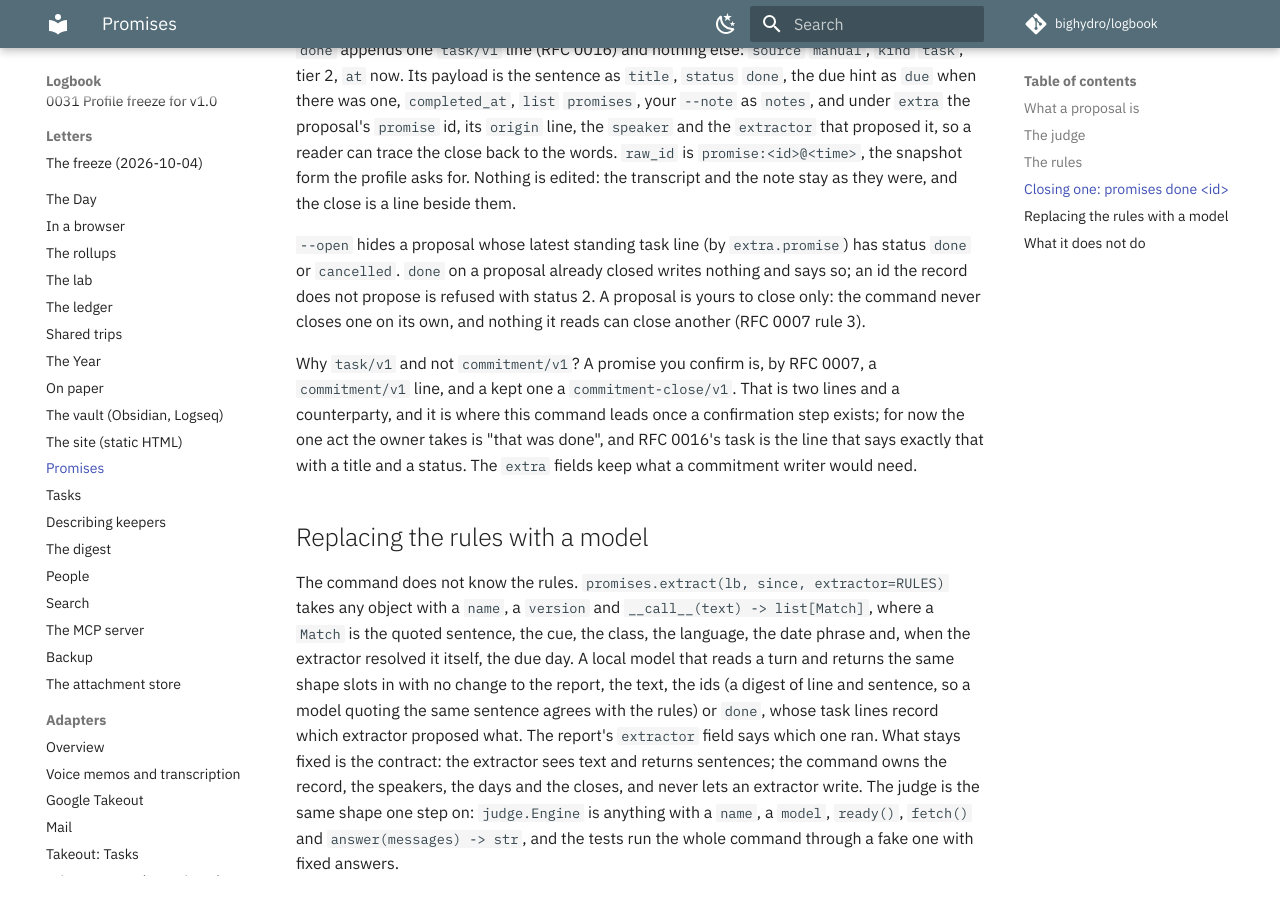
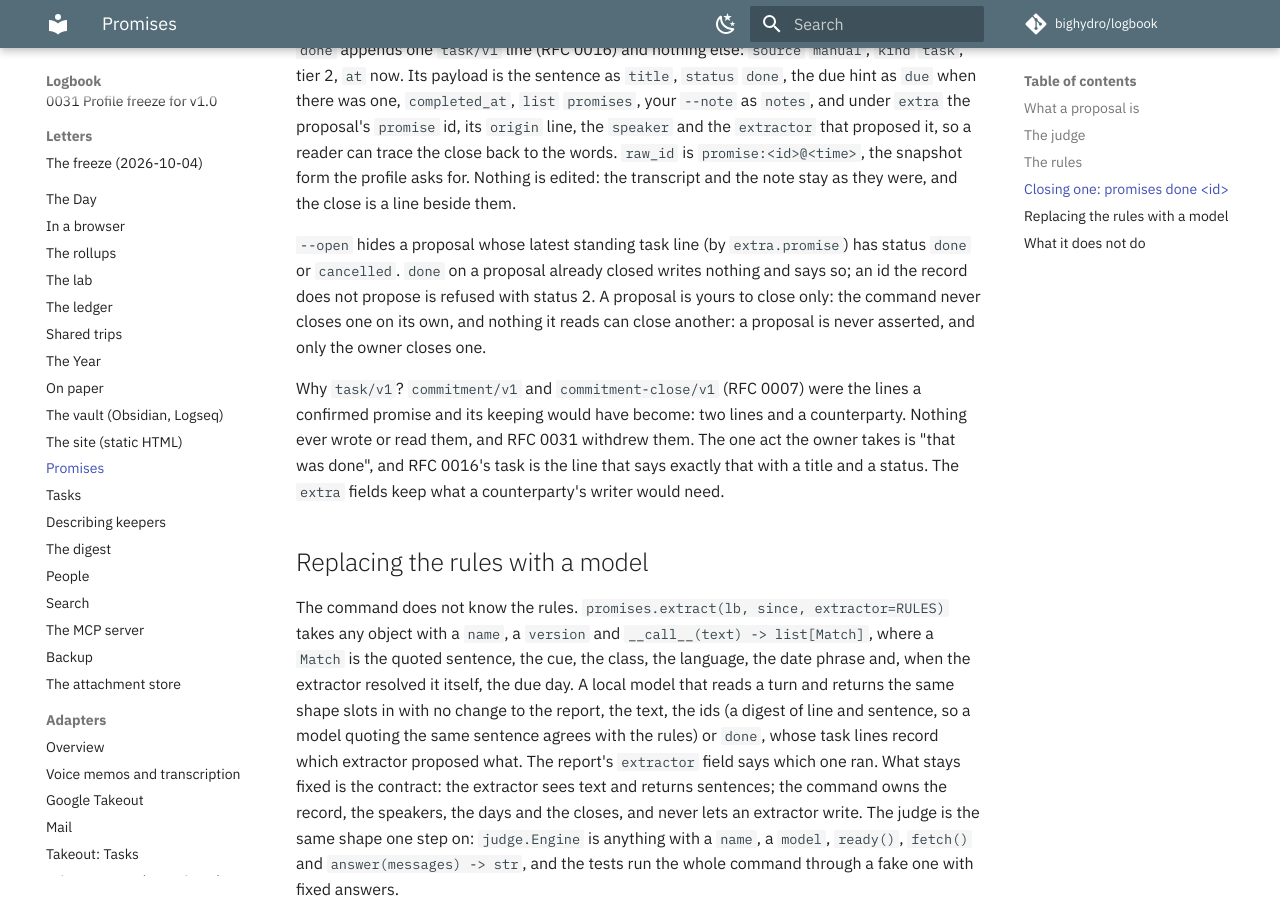
Before and after one commit to bighydro/logbook, an MkDocs documentation site: the page built from docs/promises.md, in a window 1280 px wide and 900 px high, scrolled down 4690 px. Built offline with MkDocs 1.6.1 and Material for MkDocs 9.7.7, drawn with Linux system fonts in a browser that asks for light colours; comment, search, counter and statistics services are not loaded; some of the changed text lies outside the part shown.

Commit message:
spec: commitment/v1 and commitment-close/v1 are withdrawn by RFC 0031 (1 of 5) (#220)
RFC 0007's status line says withdrawn by RFC 0031, dated today; the file stays. The two rows leave
SPEC §4's tier table and the seed list in rfcs/README.md. The promises reader's documents and
module state their own rules (a proposal is never asserted; only the owner closes one; certainty
is always `inferred`) instead of citing RFC 0007. No code path changes; the envelope is untouched,
so no spec version bump and no regenerated fixture (RFC 0031, Deletions). The person page's
placeholder sentence in pages.py is reader output and changes in its own PR.

Signed-off-by: bighydro <122497530+bighydro@users.noreply.github.com>
Co-authored-by: Claude Fable 5.1 <noreply@anthropic.com>

```diff
--- a/docs/promises.md
+++ b/docs/promises.md
@@ -83,10 +83,10 @@ proposal carries `id`, `status` (`open` or `done`), `closed_by` (the task line's
 `line` (the origin), `seq`, `kind` (`transcript` or `note`), `source`, `title`, `speaker` (`label`,
 `spoken`, `person`, `owner`, or null), `direction` (`owed_by_owner` when you said it,
 `owed_to_owner` when a resolved person did, null when nobody is behind the label), `certainty`
-(always `inferred`, RFC 0007's word for a commitment read into the words), `language`, `cue` (the
+(always `inferred`: the words were read into a promise, never stated as one), `language`, `cue` (the
 words that made it a promise, as written), `class`, `quote`, `due` (`phrase` and `date`, or null)
-and `judgement` (below, or null). The fields are RFC 0007's where the two overlap, so a later
-`commitment/v1` writer has nothing to translate.
+and `judgement` (below, or null). The fields are this reader's own; `commitment/v1` (RFC 0007), which
+they once mirrored, was withdrawn by RFC 0031.
 
 ## The judge
 
@@ -185,13 +185,14 @@ the close is a line beside them.
 `--open` hides a proposal whose latest standing task line (by `extra.promise`) has status `done`
 or `cancelled`. `done` on a proposal already closed writes nothing and says so; an id the record
 does not propose is refused with status 2. A proposal is yours to close only: the command never
-closes one on its own, and nothing it reads can close another (RFC 0007 rule 3).
+closes one on its own, and nothing it reads can close another: a proposal is never asserted, and
+only the owner closes one.
 
-Why `task/v1` and not `commitment/v1`? A promise you confirm is, by RFC 0007, a `commitment/v1`
-line, and a kept one a `commitment-close/v1`. That is two lines and a counterparty, and it is where
-this command leads once a confirmation step exists; for now the one act the owner takes is "that
-was done", and RFC 0016's task is the line that says exactly that with a title and a status. The
-`extra` fields keep what a commitment writer would need.
+Why `task/v1`? `commitment/v1` and `commitment-close/v1` (RFC 0007) were the lines a confirmed
+promise and its keeping would have become: two lines and a counterparty. Nothing ever wrote or read
+them, and RFC 0031 withdrew them. The one act the owner takes is "that was done", and RFC 0016's
+task is the line that says exactly that with a title and a status. The `extra` fields keep what a
+counterparty's writer would need.
 
 ## Replacing the rules with a model
 
```
Also changed, not shown: SPEC.md (+2 -2 lines), changelog.d/rfc-0031-delete-commitment.md (added, +4 -0 lines), rfcs/0007-commitment-v1.md (+1 -1 lines), rfcs/README.md (+1 -1 lines), 1 other file.
